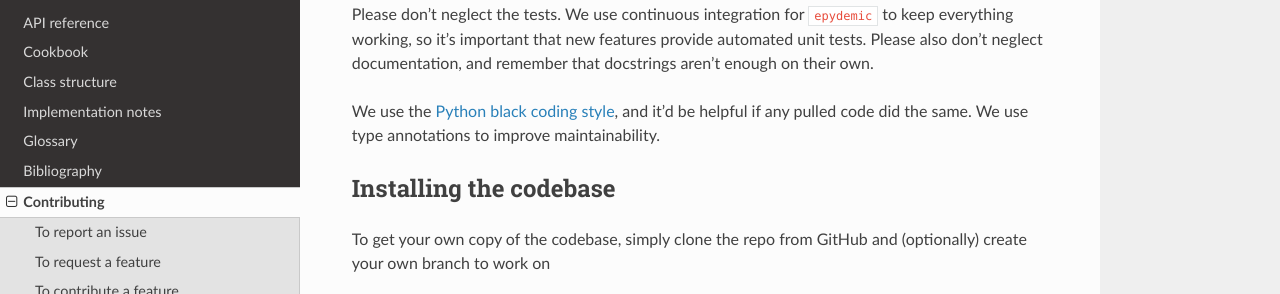
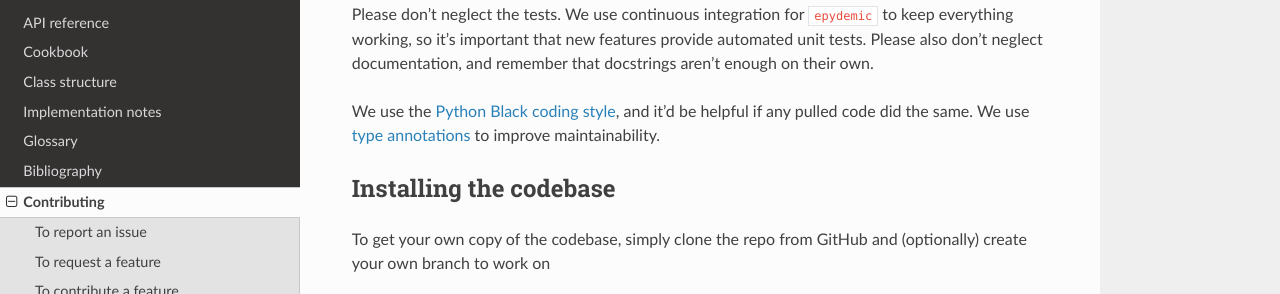
Before and after one commit to simoninireland/epydemic, a Sphinx documentation site: the page built from doc/contributing.rst, in a window 1280 px wide and 900 px high, scrolled down 702 px. Shown: the part 156-450 px from the top of the window. Built offline with Sphinx 7.4.7 and the Read the Docs theme 2.0.0, drawn with Linux system fonts in a browser that asks for light colours; part of the change alters nothing that is shown.

```diff
--- a/doc/contributing.rst
+++ b/doc/contributing.rst
@@ -49,9 +49,10 @@ Please don't neglect the tests. We use continuous integration for
 features provide automated unit tests. Please also don't neglect
 documentation, and remember that docstrings aren't enough on their own.
 
-We use the `Python black coding style <https://pypi.org/project/black/>`_,
-and it'd be helpful if any pulled code did the same. We use type
-annotations to improve maintainability.
+We use the `Python Black coding style <https://pypi.org/project/black/>`_,
+and it'd be helpful if any pulled code did the same. We use
+`type annotations <https://docs.python.org/3/library/typing.html>`_ to
+improve maintainability.
 
 
 Installing the codebase
```
